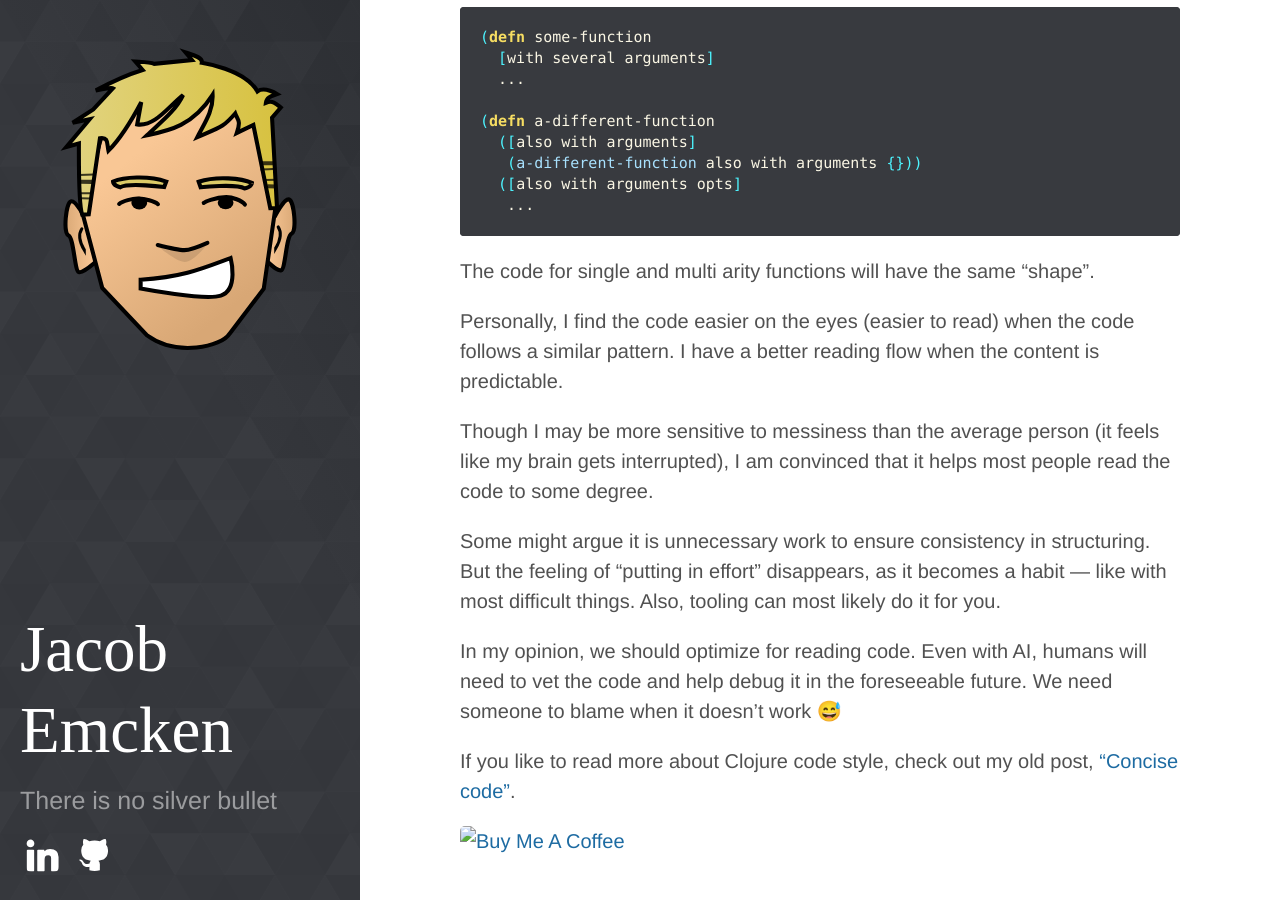
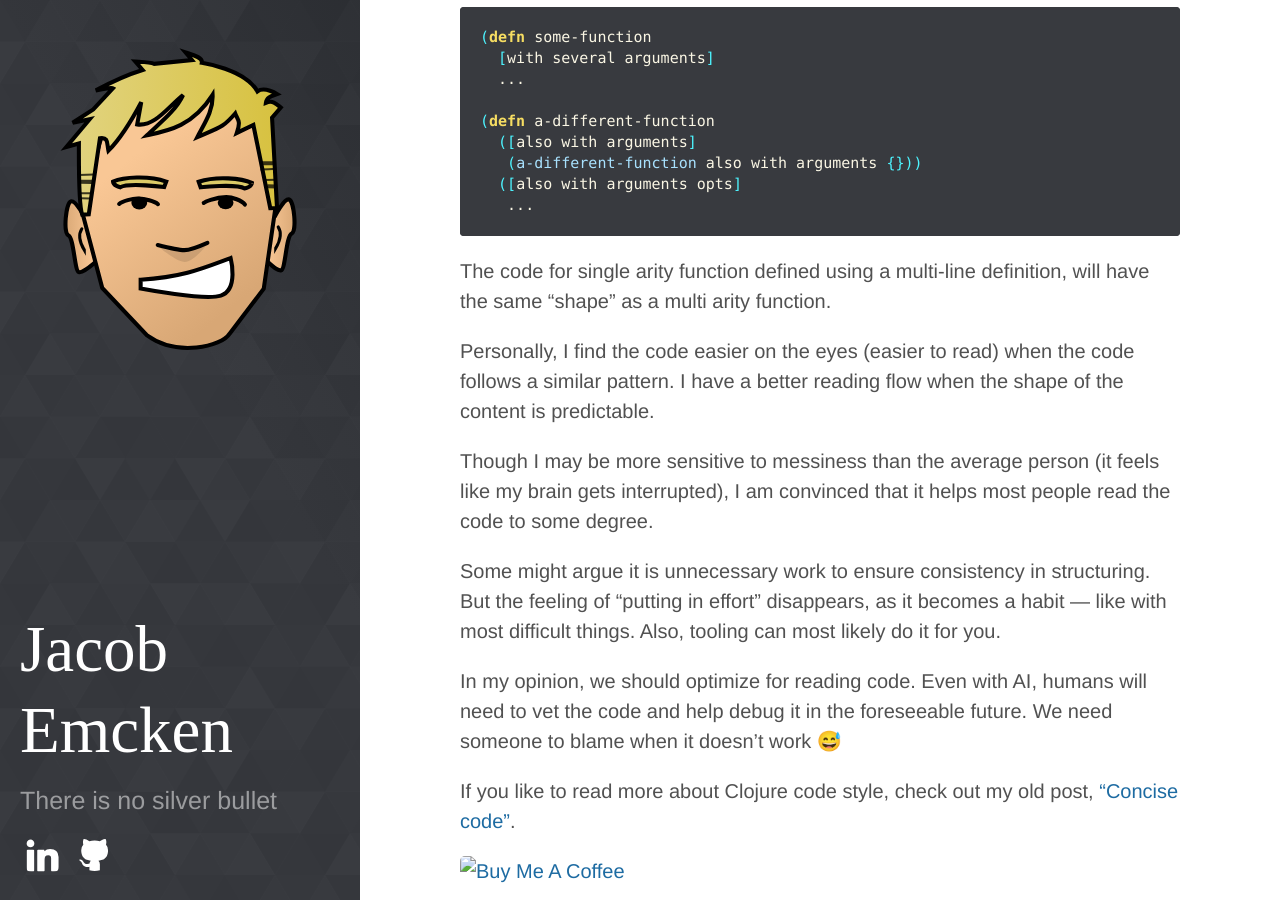
Before and after one commit to jacobemcken/jacobemcken.github.io, a Jekyll site: the page built from _posts/2025-05-11-clojure-function-definitions.md, in a window 1280 px wide and 900 px high, scrolled down 2797 px. Built offline with Jekyll 4.4.1, drawn with Linux system fonts in a browser that asks for light colours.

Commit message:
Small textual improvements to post about fn definitions

````diff
--- a/_posts/2025-05-11-clojure-function-definitions.md
+++ b/_posts/2025-05-11-clojure-function-definitions.md
@@ -122,12 +122,12 @@ The same multiline pattern emerges when working with multi-arity functions:
    ...
 ```
 
-The code for single and multi arity functions
-will have the same "shape".
+The code for single arity function defined using a multi-line definition,
+will have the same "shape" as a multi arity function.
 
 Personally, I find the code easier on the eyes
 (easier to read) when the code follows a similar pattern.
-I have a better reading flow when the content is predictable.
+I have a better reading flow when the shape of the content is predictable.
 
 
 Though I may be more sensitive to messiness than the average person
````
